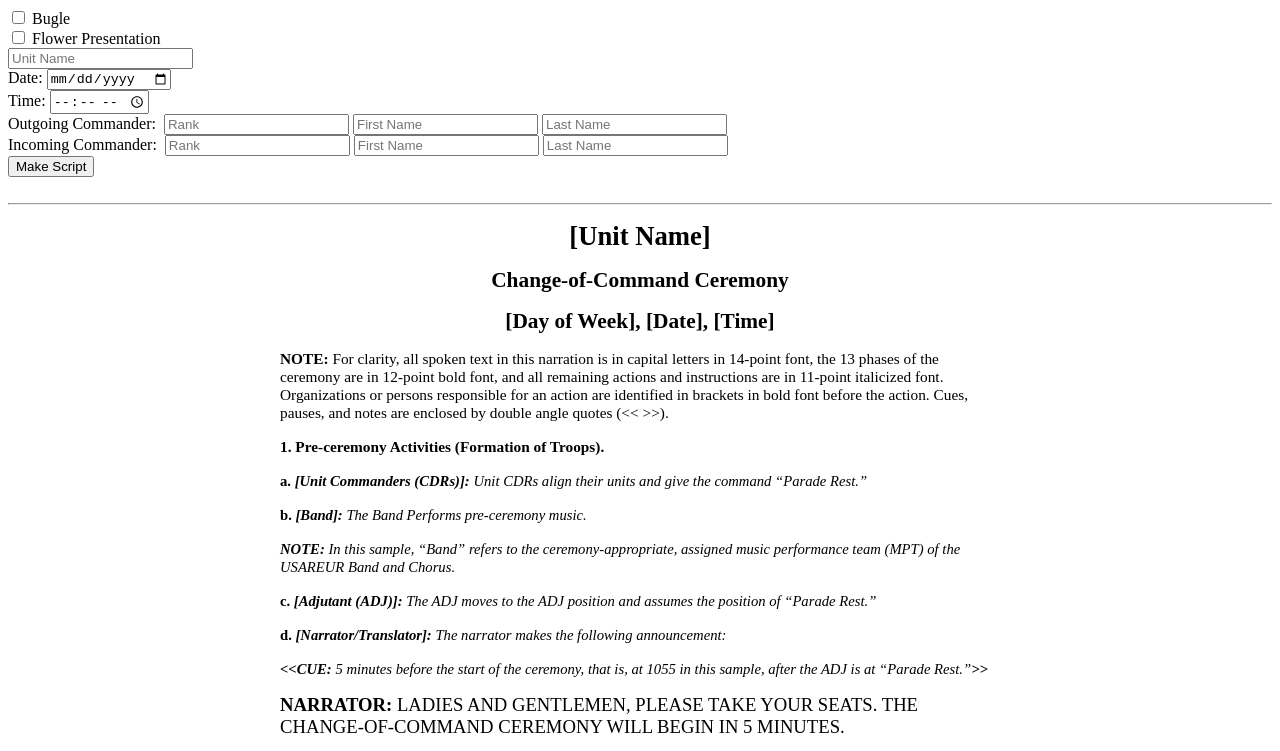
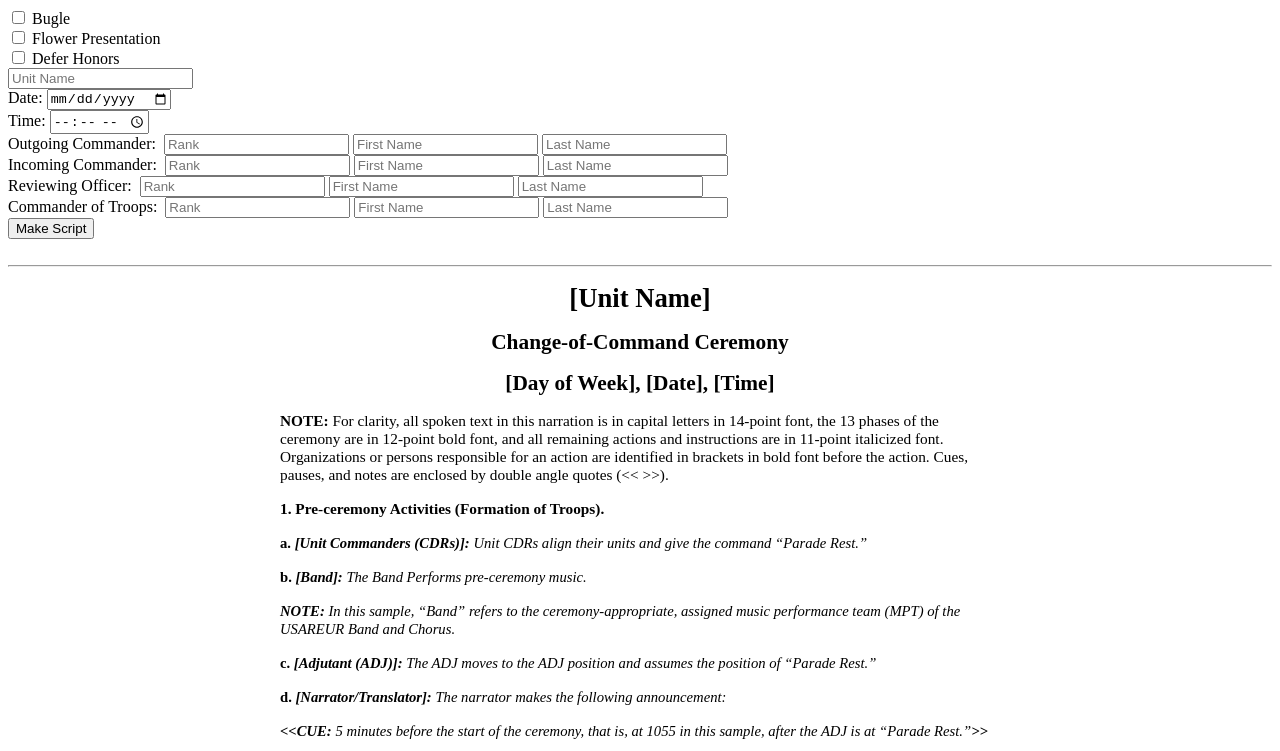
Before and after one commit to JayWelborn/ceremony-script, a website: page index.html in a window 1280 px wide. Both pictures are taken after a click on the button "Make Script". Shown: the top 751 px of the page. Drawn offline with nearby package versions, Linux system fonts and the light colour scheme; files that its build step writes are made by us from their sources.

Commit message:
first draft works. need to add translation/no translation, prettify date, and clean letter shift method

```diff
--- a/index.html
+++ b/index.html
@@ -16,6 +16,9 @@
       <br>
       <input type="checkbox" id='flowers-checkbox'>
       Flower Presentation
+      <br>
+      <input type="checkbox" id='honors-deferment-checkbox'>
+      Defer Honors
       <!-- End yes/not options -->
       <br>
 
@@ -44,24 +47,40 @@
       <br>
       <!-- End Incoming commander info -->
 
+      <!-- Begin Reviewing Officer info -->
+      Reviewing Officer:&nbsp;
+      <input type="text" id='reviewing-rank-input' placeholder="Rank">
+      <input type='text' id='reviewing-first-input' placeholder='First Name'>
+      <input type="text" id='reviewing-last-input' placeholder="Last Name">
+      <br>
+      <!-- End Reviewing Officer info -->
+
+      <!-- Begin Commander of Troops info -->
+      Commander of Troops:&nbsp;
+      <input type="text" id='cot-rank-input' placeholder="Rank">
+      <input type='text' id='cot-first-input' placeholder='First Name'>
+      <input type="text" id='cot-last-input' placeholder="Last Name">
+      <br>
+      <!-- End Commander of Troops info -->
+
       <!-- Flower presentation info -->
       <div id='flower-presentation-inputs'>
 
             <br> For Flower Presentation <br>
             Unit NCO Of the Year (or person presenting flowers):&nbsp;
             <input type="text" id='ncoy-rank-input' placeholder="Rank or Title">
-            <input type='text' id='ncoy-first-name' placeholder='First Name'>
-            <input type="text" id='ncoy-last-name' placeholder="Last Name">
+            <input type='text' id='ncoy-first-input' placeholder='First Name'>
+            <input type="text" id='ncoy-last-input' placeholder="Last Name">
             <br>
             Reviewing Officer&rsquo;s spouse:&nbsp;
             <input type="text" id='reviewing-spouse-rank-input' placeholder="Rank or Title">
-            <input type='text' id='reviewing-spouse-first-name' placeholder='First Name'>
-            <input type="text" id='reviewing-spouse-last-name' placeholder="Last Name">
+            <input type='text' id='reviewing-spouse-first-input' placeholder='First Name'>
+            <input type="text" id='reviewing-spouse-last-input' placeholder="Last Name">
             <br>
             Incoming Commander&rsquo;s spouse:&nbsp;
             <input type="text" id='outgoing-spouse-rank-input' placeholder="Rank or Title">
-            <input type='text' id='outgoing-spouse-first-name' placeholder='First Name'>
-            <input type="text" id='outgoing-spouse-last-name' placeholder="Last Name">
+            <input type='text' id='outgoing-spouse-first-input' placeholder='First Name'>
+            <input type="text" id='outgoing-spouse-last-input' placeholder="Last Name">
             <br>
       </div>
       <!-- end flower presentation -->
@@ -198,7 +217,11 @@
       OF <span class='unit-name'>[Unit Name]</span>. <o:p></o:p></span></p>
 
       <p class=Default style='margin-top:12.0pt'><span style='font-size:14.0pt'>THE
-      COMMANDER OF TROOPS IS THE [Title], [Unit], [Rank and Full Name]. <o:p></o:p></span></p>
+      COMMANDER OF TROOPS IS THE [Title], [Unit],
+
+      <span class='cot-rank-and-name'>
+            [Rank and Full Name]
+      </span>. <o:p></o:p></span></p>
 
       <p class=Default style='margin-top:12.0pt'><span style='font-size:14.0pt'>PROVIDING
       THE MUSIC TODAY IS THE [MPT Name] OF THE UNITED STATES ARMY EUROPE BAND AND
@@ -579,10 +602,29 @@
 
       <p class=Default style='margin-top:12.0pt'><b><span style='font-size:14.0pt'>NARRATOR</span></b><span
       style='font-size:14.0pt'>: LADIES AND GENTLEMEN, PLEASE STAND FOR THE ARRIVAL
-      OF THE OFFICIAL PARTY AND REMAIN STANDING FOR THE RENDERING OF HONORS TO [Rank
-      and Full Name of Reviewing Officer]. [Rank and Full Name of Reviewing Officer]
-      DEFERS [HIS/HER] HONORS TODAY TO [Rank and Full Name of Outgoing Commander] IN
-      RECOGNITION OF [HIS/HER] SUCCESSFUL TIME AS THE COMMANDER OF THE <span class='unit-name'>[Unit Name]</span>. <o:p></o:p></span></p>
+      OF THE OFFICIAL PARTY AND REMAIN STANDING FOR THE RENDERING OF HONORS TO
+
+      <span class="reviewing-rank-and-name">
+            [Rank and Full Name of Reviewing Officer]
+      </span>.&nbsp;
+
+      <!-- Honors Deferment -->
+      <div class='honors-deferment'>
+            <span class="reviewing-rank-and-name">
+                  [Rank and Full Name of Reviewing Officer]
+            </span>&nbsp;
+
+            DEFERS [HIS/HER] HONORS TODAY TO
+
+            <span class="outgoing-rank-and-name">
+                  [Rank and Full Name of Outgoing Commander]
+            </span>
+            IN RECOGNITION OF [HIS/HER] SUCCESSFUL TIME AS THE COMMANDER OF THE
+
+            <span class='unit-name'>[Unit Name]</span>.
+            <o:p></o:p></span></p>
+      </div>
+      <!-- End Honors Deferment -->
 
       <p class=Default style='margin-top:12.0pt;page-break-before:always'><b><span
       style='font-size:14.0pt'>TRANSLATOR: </span></b><span style='font-size:14.0pt'>[HOST-NATION
--- a/js/script.js
+++ b/js/script.js
@@ -2,6 +2,7 @@ $(document).ready(function(){
 
 var bugleBox = document.getElementById("bugle-checkbox");
 var flowerBox = document.getElementById("flowers-checkbox");
+var honorsBox = document.getElementById("honors-deferment-checkbox");
 var flowerInputs = $("#flower-presentation-inputs");
 var box2 = document.getElementById("box2");
 var box3 = document.getElementById("box3");
@@ -23,10 +24,14 @@ button.onclick = function(){
   // Outgoing/Incoming Commander Values
   var outgoing = getCommanderValues('outgoing');
   var incoming = getCommanderValues('incoming');
+  var reviewing = getCommanderValues('reviewing');
+  var cot = getCommanderValues('cot');
   var ncoy = getCommanderValues('ncoy');
   var rewiewingSpouse = getCommanderValues('reviewing-spouse');
   var incomingSpouse = getCommanderValues('incoming-spouse');
   var outgoingSpouse = getCommanderValues('outgoing-spouse');
+
+  console.log(incomingSpouse);
 
   // add or remove bugle
   if (! bugleBox.checked) {
@@ -35,10 +40,19 @@ button.onclick = function(){
     addBugle();
   };
 
+  // add or remove flower presentation
   if (flowerBox.checked) {
     addFlowers();
   } else {
     removeFlowers();
+  }
+
+  // add or remove deferment of honors
+  // checked indicates honors are being deferred
+  if (honorsBox.checked) {
+    addHonors();
+  } else {
+    removeHonors();
   }
 
   // Change unit name
@@ -53,6 +67,13 @@ button.onclick = function(){
   // Update outgoing/incoming commander's info
   changeCommanderInfo(outgoing);
   changeCommanderInfo(incoming);
+  changeCommanderInfo(reviewing);
+  changeCommanderInfo(cot);
+  changeCommanderInfo(ncoy);
+  changeCommanderInfo(rewiewingSpouse);
+  changeCommanderInfo(incomingSpouse);
+  changeCommanderInfo(outgoingSpouse);
+
 
   script.show();
 };
@@ -190,12 +211,14 @@ function getCommanderValues(status) {
     fullRankAndName: rank + ' ' + firstName + ' ' + lastName,
   }
 
-  console.log(commander);
   return commander;
 }
 
 function changeCommanderInfo(commander) {
-  return;
+  // Individuals status plus rank and name should be replaced with
+  // their full rank and name
+  var rankAndNameClass = '.' + commander.status + '-rank-and-name';
+  $(rankAndNameClass).html(commander.fullRankAndName);
 }
 
 function addFlowers() {
@@ -205,3 +228,11 @@ function addFlowers() {
 function removeFlowers() {
   // TODO
 }
+
+function removeHonors() {
+  $('.honors-deferment').hide();
+}
+
+function addHonors() {
+  $('.honors-deferment').show();
+}
```
